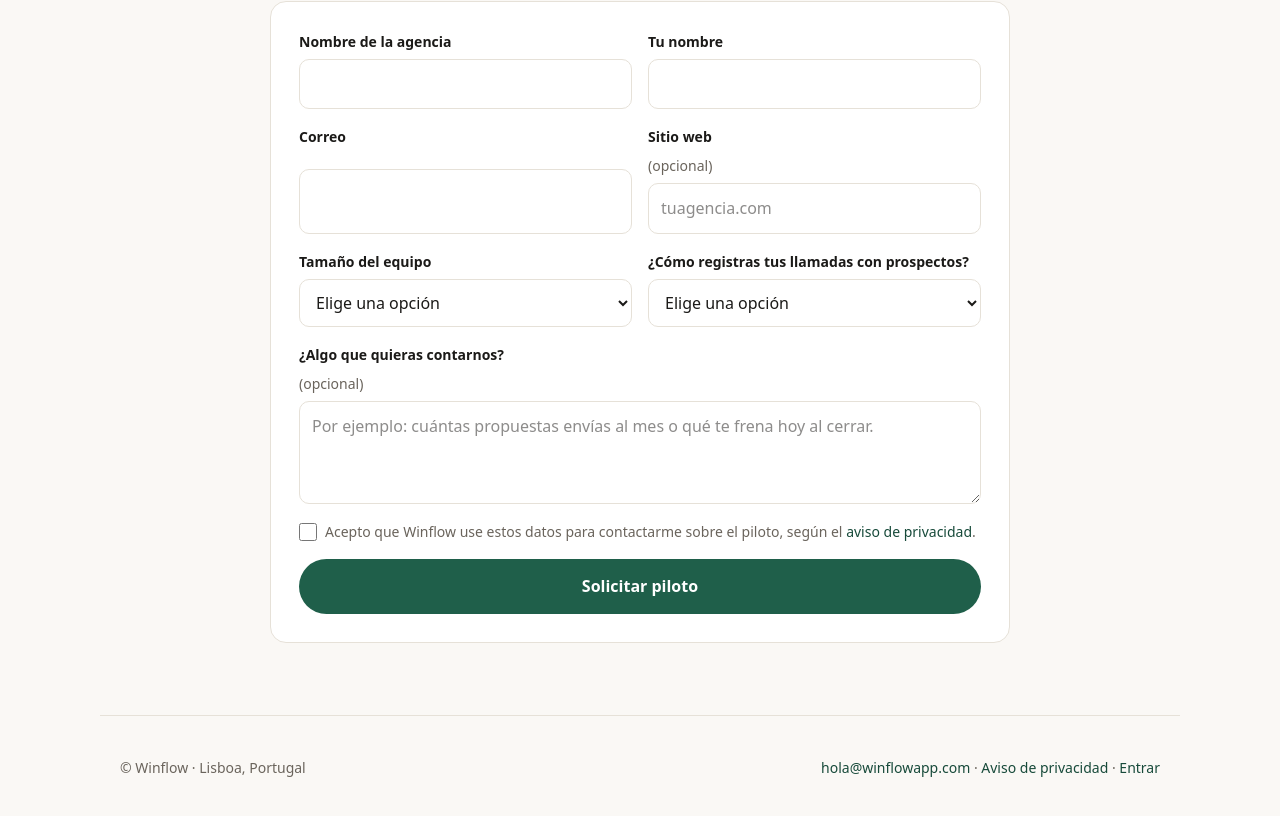
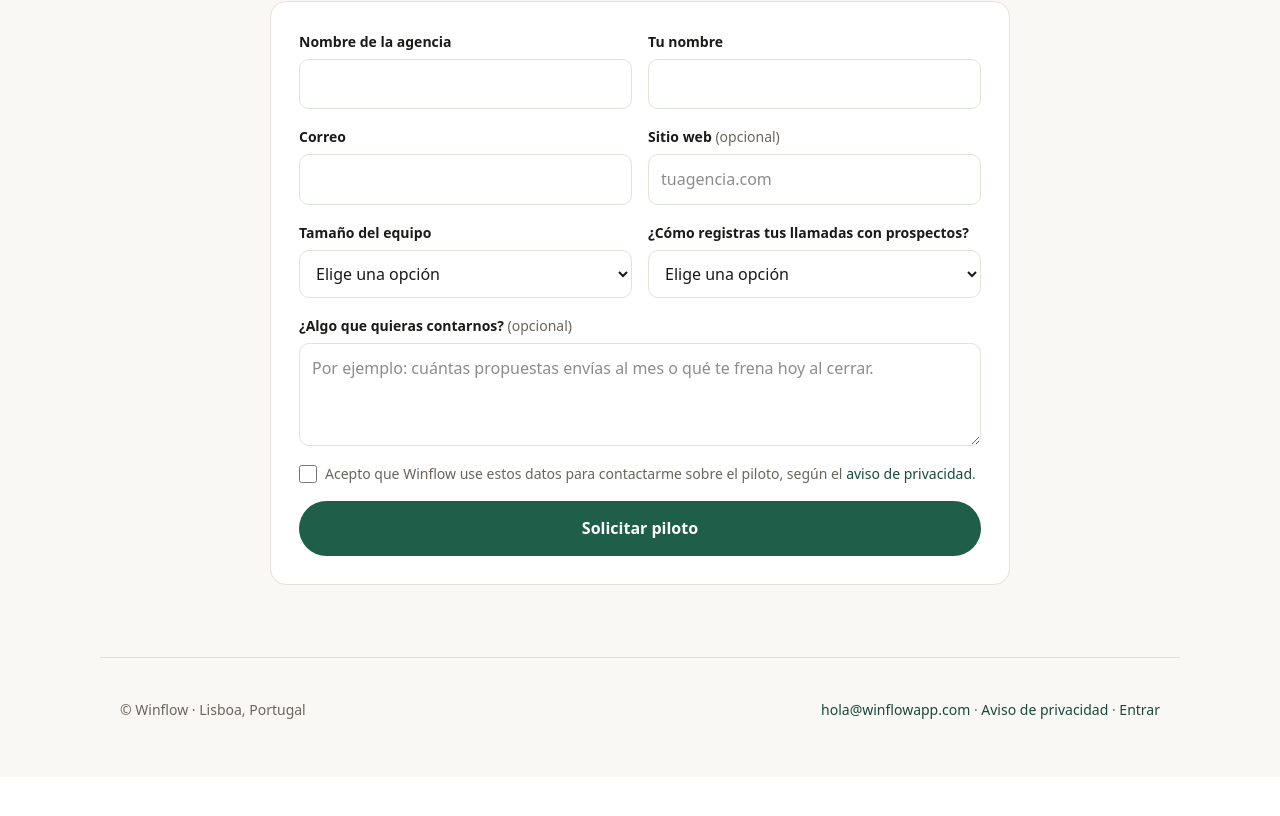
Before and after one commit to keevld/winflow-app, a Next.js app: page / in a window 1280 px wide. Shown: the part 4038-4854 px from the top of the page. After the commit the page ends 4815 px from the top, so only its background shows below. Built offline with nearby package versions, Linux system fonts and the light colour scheme; no server answers.

Commit message:
Landing: alinear etiquetas del formulario y margen al saltar a secciones

```diff
--- a/app/_landing/PilotForm.tsx
+++ b/app/_landing/PilotForm.tsx
@@ -55,27 +55,27 @@ export default function PilotForm() {
     <form className="lp-form" onSubmit={onSubmit}>
       <div className="lp-row">
         <label>
-          Nombre de la agencia
+          <span>Nombre de la agencia</span>
           <input name="agency_name" required maxLength={120} autoComplete="organization" />
         </label>
         <label>
-          Tu nombre
+          <span>Tu nombre</span>
           <input name="contact_name" required maxLength={120} autoComplete="name" />
         </label>
       </div>
       <div className="lp-row">
         <label>
-          Correo
+          <span>Correo</span>
           <input name="email" type="email" required maxLength={320} autoComplete="email" />
         </label>
         <label>
-          Sitio web <span className="lp-opt">(opcional)</span>
+          <span>Sitio web <span className="lp-opt">(opcional)</span></span>
           <input name="website" maxLength={300} placeholder="tuagencia.com" autoComplete="url" />
         </label>
       </div>
       <div className="lp-row">
         <label>
-          Tamaño del equipo
+          <span>Tamaño del equipo</span>
           <select name="team_size" defaultValue="">
             <option value="">Elige una opción</option>
             <option value="1">Solo yo</option>
@@ -85,7 +85,7 @@ export default function PilotForm() {
           </select>
         </label>
         <label>
-          ¿Cómo registras tus llamadas con prospectos?
+          <span>¿Cómo registras tus llamadas con prospectos?</span>
           <select name="call_tool" defaultValue="">
             <option value="">Elige una opción</option>
             <option value="notas">Tomo notas a mano</option>
@@ -99,7 +99,7 @@ export default function PilotForm() {
         </label>
       </div>
       <label>
-        ¿Algo que quieras contarnos? <span className="lp-opt">(opcional)</span>
+        <span>¿Algo que quieras contarnos? <span className="lp-opt">(opcional)</span></span>
         <textarea name="message" rows={3} maxLength={1000} placeholder="Por ejemplo: cuántas propuestas envías al mes o qué te frena hoy al cerrar." />
       </label>
       {/* Honeypot: las personas no lo ven; los bots sí lo rellenan. */}
--- a/app/_landing/landing.css
+++ b/app/_landing/landing.css
@@ -120,3 +120,5 @@ html { scroll-behavior: smooth; }
 .lp-legal h2 { font-size: 24px; margin: 36px 0 10px; }
 .lp-legal p, .lp-legal li { color: var(--ink); margin-bottom: 10px; }
 .lp-legal ul { padding-left: 22px !important; }
+
+.lp main > section, .lp-request { scroll-margin-top: 84px; }
```
